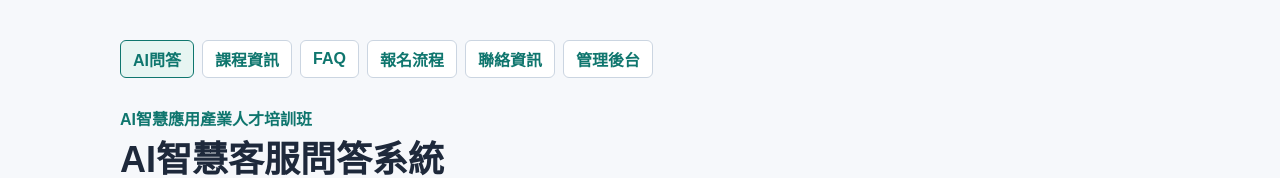
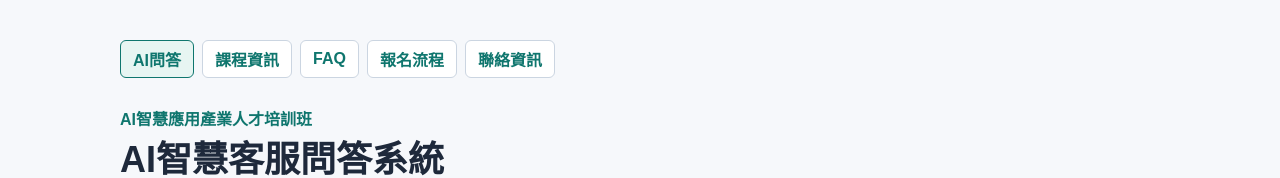
Before and after one commit to day2561124-art/AI, a React (Vite) app in the folder frontend-react/: page / in a window 1280 px wide. Shown: the top 178 px of the page. Built offline with nearby package versions, Linux system fonts and the light colour scheme; no server answers.

Commit message:
remove admin entry from public nav

```diff
--- a/frontend-react/src/data/content.js
+++ b/frontend-react/src/data/content.js
@@ -4,7 +4,6 @@ export const navItems = [
   ["faq", "FAQ"],
   ["process", "報名流程"],
   ["contact", "聯絡資訊"],
-  ["admin", "管理後台"],
 ];
 
 export const quickQuestions = [
```
Also changed, not shown: 2 other files (tests, documents, lock files or other folders).
